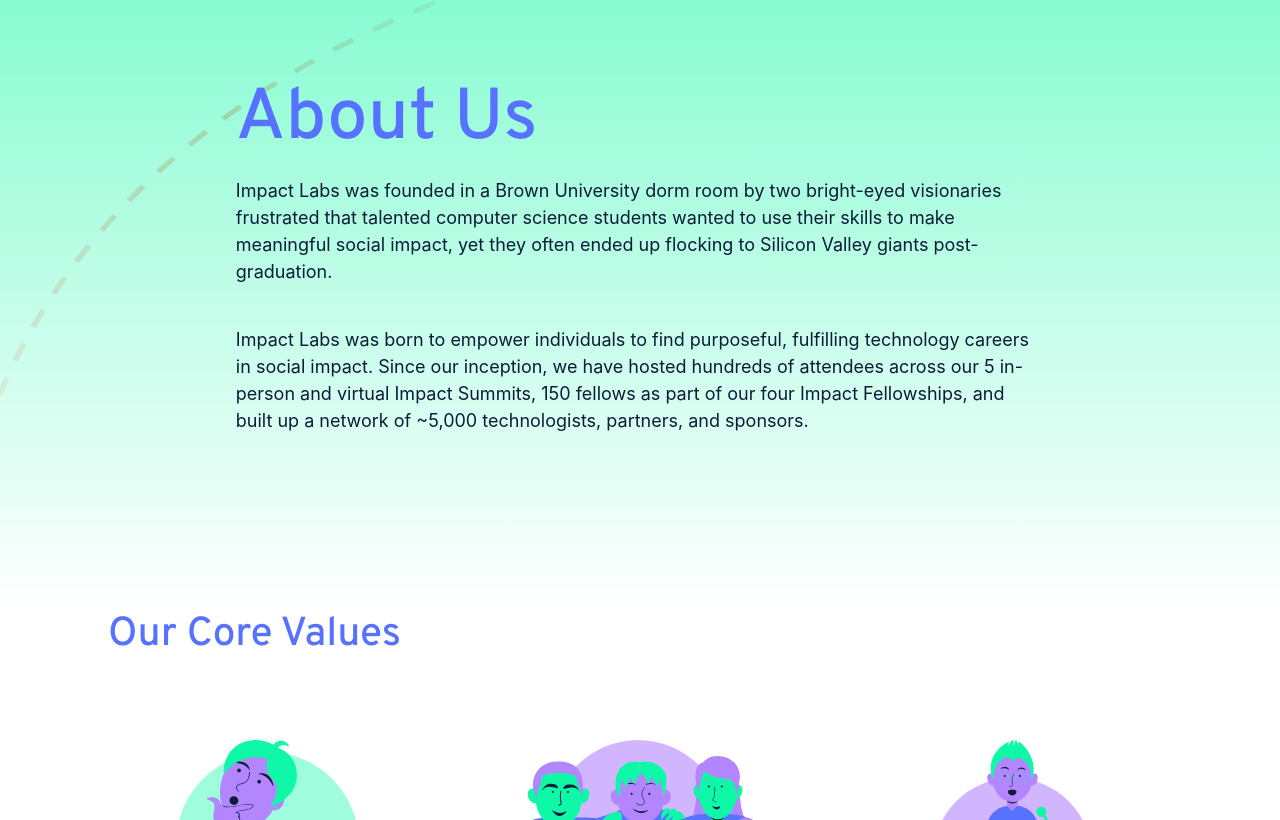
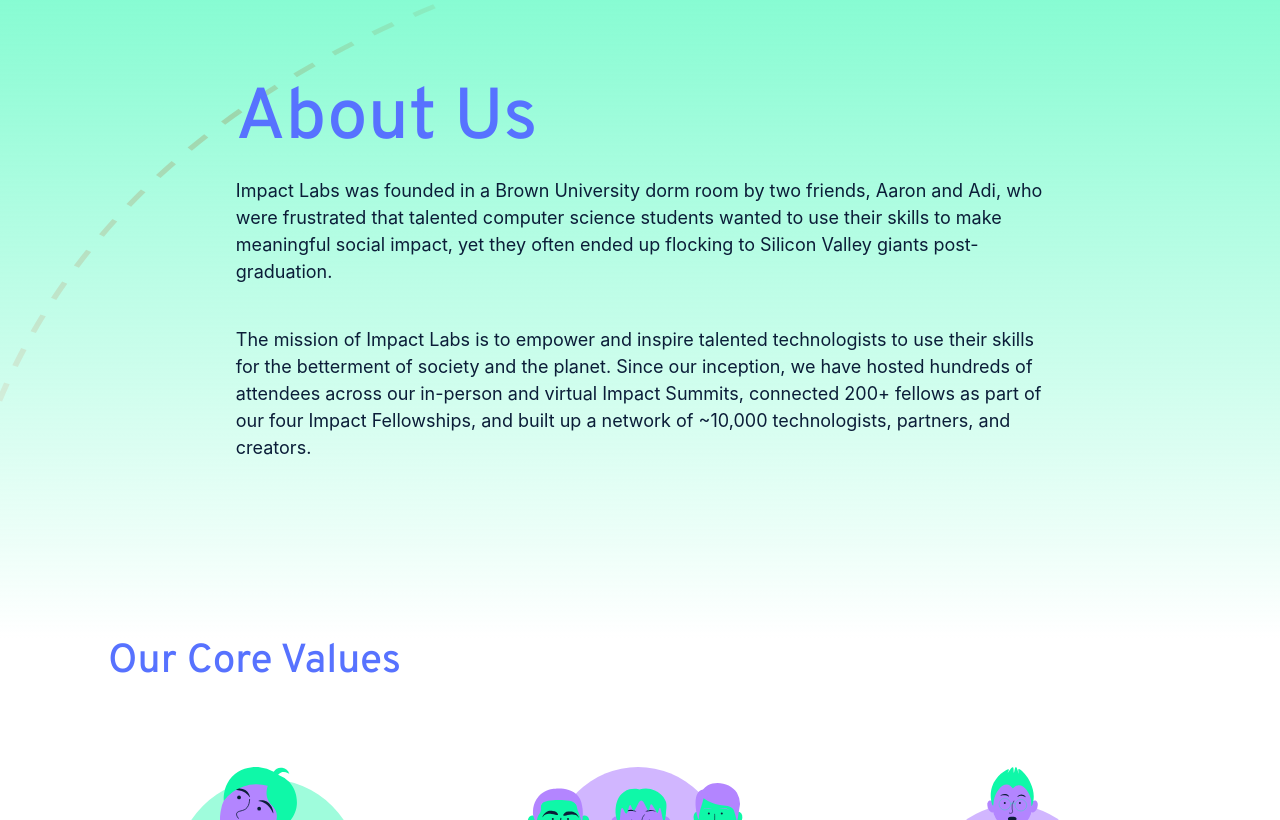
Before and after one commit to impact-labs/impact-labs.github.io, a Jekyll site: the page built from pages/about.html, in a window 1280 px wide and 900 px high, scrolled down 491 px, cut to the strip 80-900 px from the top of the window. Built offline with Jekyll 4.4.1, drawn with Linux system fonts in a browser that asks for light colours; a script that is not in the unit is left out.

Commit message:
Update about.html

```diff
--- a/pages/about.html
+++ b/pages/about.html
@@ -22,9 +22,9 @@
 		<div class="col-0 col-md-2"></div>
 		<div class="col-12 col-md-8">
 			<h1>About Us</h1>
-			<p class="pb-3">Impact Labs was founded in a Brown University dorm room by two bright-eyed visionaries frustrated that talented computer science students wanted to use their skills to make meaningful social impact, yet they often ended up flocking to Silicon Valley giants post-graduation.
+			<p class="pb-3">Impact Labs was founded in a Brown University dorm room by two friends, Aaron and Adi, who were frustrated that talented computer science students wanted to use their skills to make meaningful social impact, yet they often ended up flocking to Silicon Valley giants post-graduation.
 				</p>
-			<p class="pb-3">Impact Labs was born to empower individuals to find purposeful, fulfilling technology careers in social impact. Since our inception, we have hosted hundreds of attendees across our 5 in-person and virtual Impact Summits, 150 fellows as part of our four Impact Fellowships, and built up a network of ~5,000 technologists, partners, and sponsors.
+			<p class="pb-3">The mission of Impact Labs is to empower and inspire talented technologists to use their skills for the betterment of society and the planet. Since our inception, we have hosted hundreds of attendees across our in-person and virtual Impact Summits, connected 200+ fellows as part of our four Impact Fellowships, and built up a network of ~10,000 technologists, partners, and creators.
 				</p>
 		</div>
 	</div>
```
